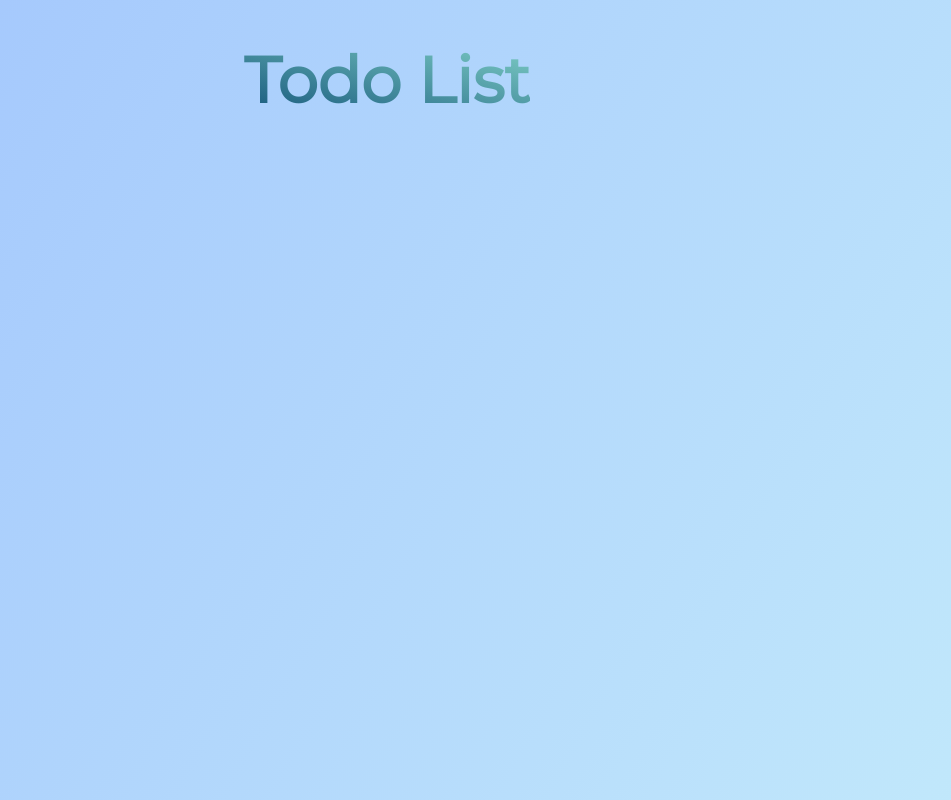
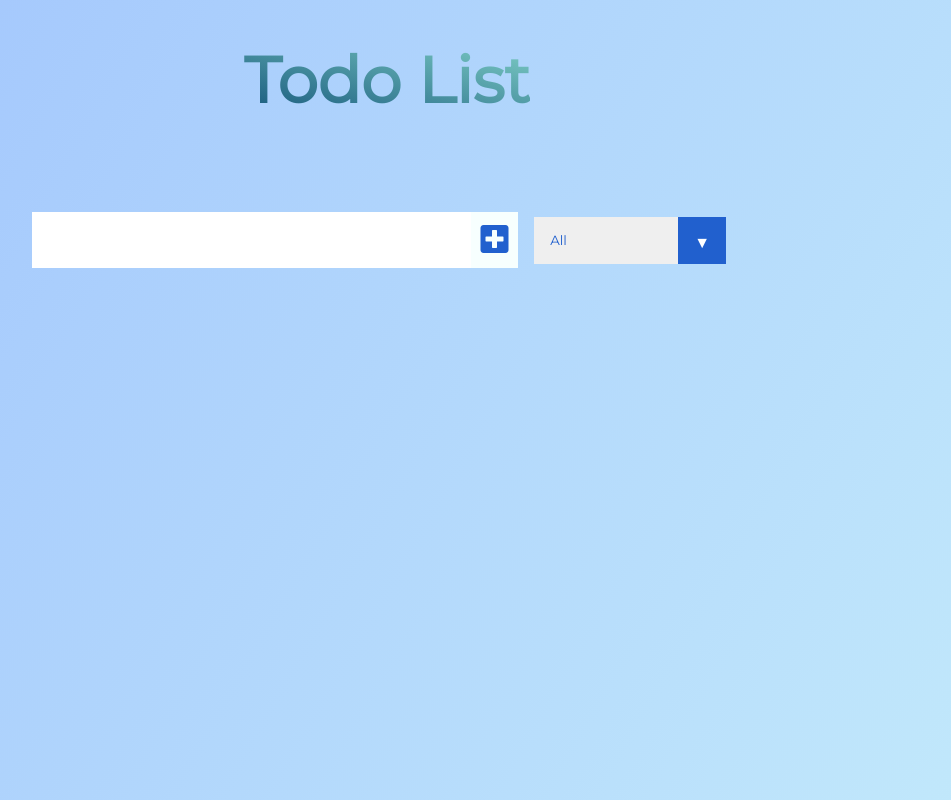
Before and after one commit to mukulpathania1107/react-todo, a React (Create React App) app: page / in a window 1280 px wide. Shown: the whole page, without its empty margins (253-1204 px from the left). Built offline with nearby package versions, Linux system fonts and the light colour scheme.

Commit message:
Add Form component and some styling for it
Signed-off-by: Mukul Pathania <mukulpathania96@gmail.com>

```diff
--- a/src/App.js
+++ b/src/App.js
@@ -1,11 +1,13 @@
 import './App.css';
+import Form from './components/Form';
 
 function App() {
   return (
     <div className="App">
       <header>
         <h1>Todo List</h1>
-        </header>
+      </header>
+      <Form />
     </div>
   );
 }
--- /dev/null
+++ b/src/components/Form.css
@@ -0,0 +1,66 @@
+form {
+  min-height: 20vh;
+  display: flex;
+  justify-content: center;
+  align-items: center;
+}
+
+.todo-input,
+.todo-button {
+  padding: 0.6rem;
+  font-size: 2rem;
+  border: none;
+  background: white;
+}
+
+.todo-button {
+  color: #2160ce;
+  background: #f7fffe;
+  cursor: pointer;
+  transition: all 0.5s ease;
+}
+
+.todo-button:hover {
+  color: #f7fffe;
+  background: #2160ce;
+}
+
+.filter-todo {
+  padding: 1rem;
+}
+
+select {
+  -moz-appearance: none;
+  -webkit-appearance: none;
+  -ms-appearance: none;
+  appearance: none;
+  outline: 0;
+  box-shadow: none;
+  border: 0 !important;
+  background-image: none;
+  color: #2160ce;
+  font-family: "Montserrat", sans-serif;
+  cursor: pointer;
+  width: 12rem;
+}
+
+.select {
+  margin: 1rem;
+  position: relative;
+  overflow: hidden;
+}
+
+.select::after {
+  content: "\25BC";
+  position: absolute;
+  top: 0;
+  right: 0;
+  padding: 1rem;
+  background: #2160ce;
+  cursor: pointer;
+  pointer-events: none;
+}
+
+.select:hover::after {
+  background: white;
+}
--- /dev/null
+++ b/src/components/Form.js
@@ -0,0 +1,22 @@
+import './Form.css';
+
+const Form = () => {
+    return (
+        <form>
+            <input type="text" className="todo-input" />
+            <button type="submit" className="todo-button">
+                <i className="fas fa-plus-square"></i>
+            </button>
+            <div className="select">
+                <select name="todos" className="filter-todo">
+                    <option value="all">All</option>
+                    <option value="completed">Completed</option>
+                    <option value="uncompleted">Uncompleted</option>
+                </select>
+            </div>
+        </form>
+    );
+}
+
+
+export default Form;
```
